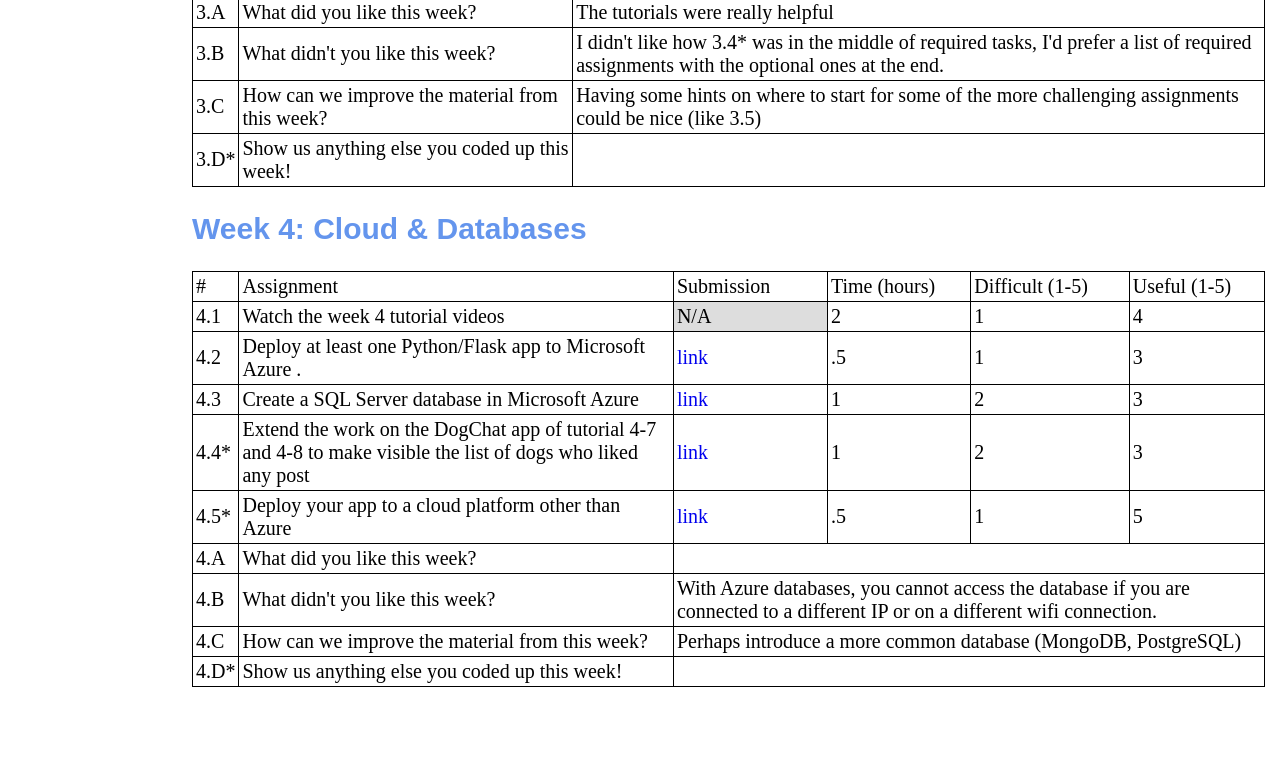
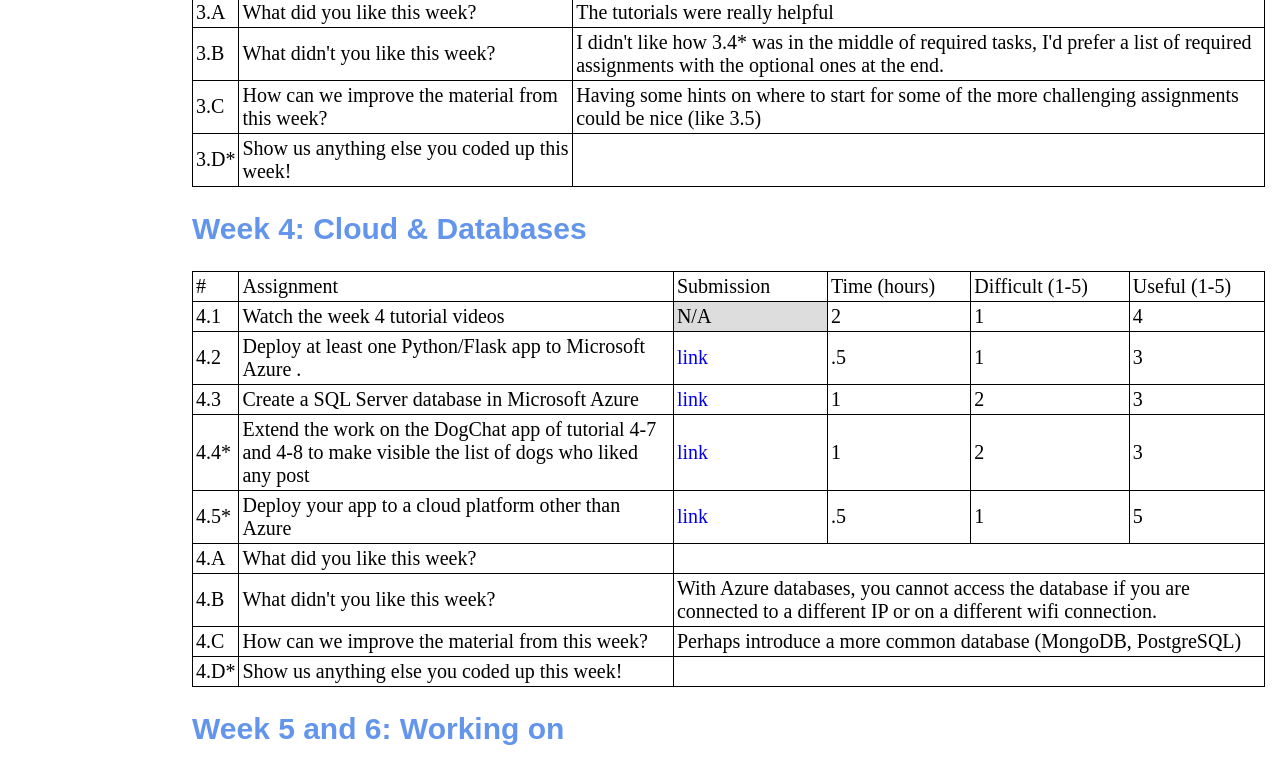
Before and after one commit to caylaseaman/FSAD-Bootcamp, a plain HTML site: page assignments.html in a window 1280 px wide. Shown: the part 1869-2653 px from the top of the page. Before the commit the page ends 2571 px from the top, so only its background shows below. Drawn offline with Linux system fonts and the light colour scheme.

Commit message:
adding tbd for week 5 and 6

```diff
--- a/assignments.html
+++ b/assignments.html
@@ -453,6 +453,7 @@
                 </tr>
             </tbody>
         </table>
+        <h2>Week 5 and 6: Working on</h2>
 
     </div>
 
```
